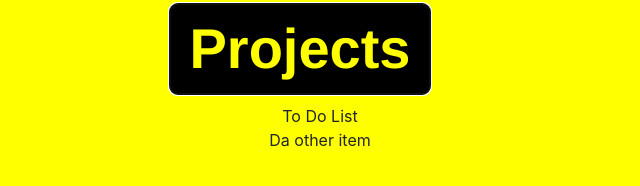
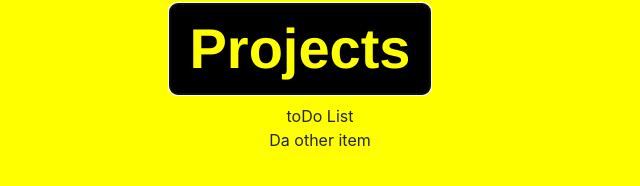
Before and after one commit to jbarrettsf/jbarrettsf.github.io, a plain HTML site: page about/index.html in a window 1280 px wide. Both pictures are taken after a click on the button "Projects". Shown: the part 310-496 px from the top of the page, 340-980 px from the left. Drawn offline with nearby package versions, Linux system fonts and the light colour scheme.

Commit message:
“update”

```diff
--- a/about/index.html
+++ b/about/index.html
@@ -103,7 +103,7 @@
                 <br>
                 <div id="dropdown">
                     <ul>
-                        <li>To Do List</li>
+                        <li>toDo List</li>
                         <li>Da other item</li>
                     </ul>
                 </div>
```
